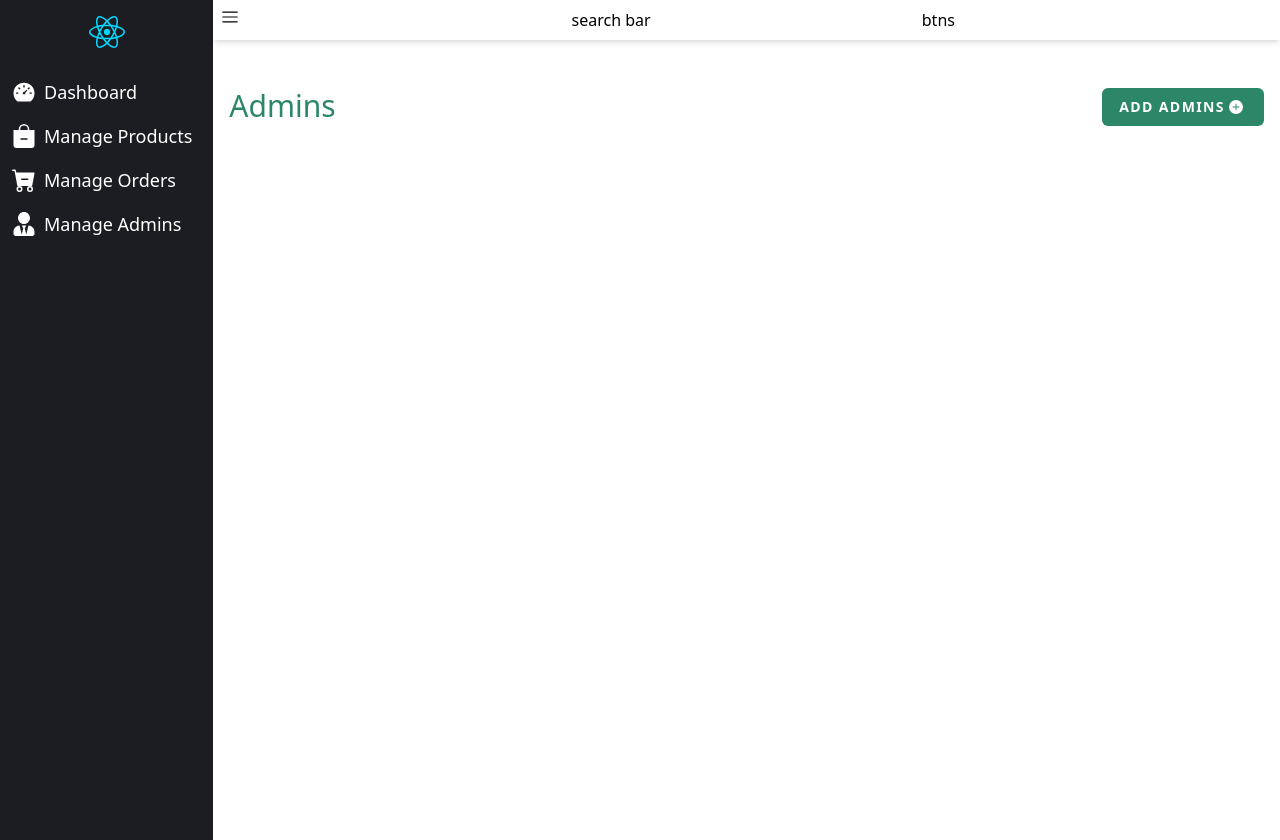
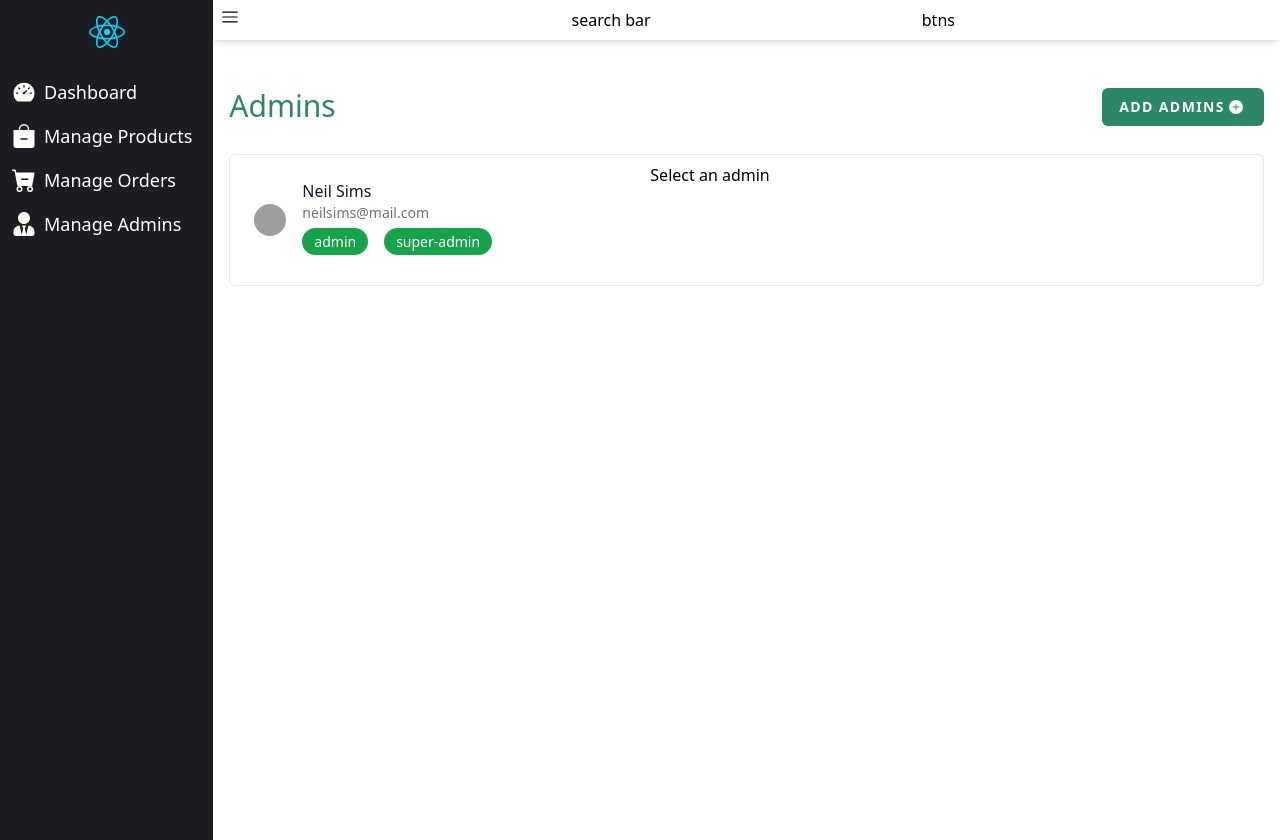
Before and after one commit to juniorEdris/Frontend.Inventory.App, a React (Vite) app: page /manage-admins in a window 1280 px wide. Built offline with nearby package versions, Linux system fonts and the light colour scheme; grey boxes are pictures that could not be loaded.

Commit message:
updated add Admin functionalities

```diff
--- /dev/null
+++ b/src/components/UI/Chips.jsx
@@ -0,0 +1,12 @@
+import React from "react";
+
+export const Chips = ({ id = 0, title = "", className = "" }) => {
+  return (
+    <span
+      className={`text-sm [word-wrap: break-word] py-1 mr-4   rounded-[16px] bg-green-600 px-[12px] text-[13px] font-normal normal-case leading-loose text-light shadow-none transition-[opacity] duration-300 ease-linear hover:!shadow-none ${className}`}
+      key={id}
+    >
+      {title}
+    </span>
+  );
+};
--- /dev/null
+++ b/src/components/UI/ProfileList.jsx
@@ -0,0 +1,37 @@
+import { BsFillArrowRightSquareFill } from "react-icons/bs";
+import { Chips } from "./Chips";
+
+const ProfileList = ({ admin }) => {
+  return (
+    <div className="flex items-center space-x-4" key={admin?.id}>
+      <div className="flex-shrink-0">
+        <img
+          className="w-8 h-8 rounded-full"
+          src="https://flowbite.com/docs/images/people/profile-picture-2.jpg"
+          alt="Neil image"
+        />
+      </div>
+      <div className="flex-1 min-w-0">
+        <p className="font-medium text-gray-900 truncate dark:text-white">
+          {admin?.name}
+        </p>
+        <p className="text-sm text-gray-500 truncate dark:text-gray-400">
+          {admin?.email}
+        </p>
+
+        {admin?.roles.length && (
+          <div className="my-[5px]">
+            {admin?.roles?.map((role, id) => (
+              <Chips id={id} title={role} />
+            ))}
+          </div>
+        )}
+      </div>
+      <div className="inline-flex items-center text-base font-semibold text-gray-900 dark:text-white opacity-0 hover:opacity-100">
+        <BsFillArrowRightSquareFill />
+      </div>
+    </div>
+  );
+};
+
+export default ProfileList;
--- a/src/utils/uiData.jsx
+++ b/src/utils/uiData.jsx
@@ -129,3 +129,12 @@ export const allInventories = [
     route: "/manage-products",
   },
 ];
+
+export const admins = [
+  {
+    id: 1,
+    name: "Neil Sims",
+    email: "neilsims@mail.com",
+    roles: ["admin", "super-admin"],
+  },
+];
--- a/src/views/Admins/index.jsx
+++ b/src/views/Admins/index.jsx
@@ -1,11 +1,148 @@
-import React from "react";
+import React, { useState } from "react";
 import withHeaderAndSidebar from "../../components/HOC/withHeaderAndSidebar";
 import { PageHeadingWithAddButton } from "../../components/UI/PageHeadings";
+import { admins } from "../../utils/uiData";
+import ProfileList from "../../components/UI/ProfileList";
+import CallBackModal from "../../components/UI/CallBackModal";
+import { Input } from "../../components/Inputs";
+import { toast } from "react-toastify";
+import { FaUserCircle } from "react-icons/fa";
+import { Chips } from "../../components/UI/Chips";
 
 const Admins = () => {
+  const [allAdmins, setAllAdmins] = useState(admins);
+  const [adminDetails, setAdminDetails] = useState(null);
+  const [newAdmin, setNewAdmin] = useState({
+    name: "",
+    email: "",
+  });
+  const [isOpenAddModal, setIsOpenAddModal] = useState(false);
+  const [roles, setRoles] = useState([]);
+
+  const handleRoles = (role) => {
+    setRoles((state) => [...state, role]);
+  };
+
+  const handleInputs = (e) => {
+    setNewAdmin((state) => ({ ...state, [e.target.name]: e.target.value }));
+  };
+
+  const closeAddModal = () => {
+    setIsOpenAddModal(false);
+    setNewAdmin({ name: "", email: "" });
+    setRoles([])
+  };
+
+  const handleAddAdmin = () => {
+    if (!!newAdmin?.name && !!newAdmin?.email) {
+      setAllAdmins((state) => [
+        { id: admins.length + 1, ...newAdmin, roles },
+        ...state,
+      ]);
+      closeAddModal();
+    } else {
+      toast.error("Fill all the inputs!");
+    }
+  };
+
   return (
     <div>
-        <PageHeadingWithAddButton title="Admins"/>
+      <PageHeadingWithAddButton
+        title="Admins"
+        handleAddBtn={() => setIsOpenAddModal(true)}
+      />
+
+      <div className={``}>
+        <div
+          className={`grid grid-cols-[400px_1fr] gap-3 border rounded-md p-2`}
+        >
+          <div className="">
+            <div className="">
+              <ul className="grid gap-1">
+                {allAdmins?.map((admin, id) => (
+                  <li
+                    className="p-3 sm:p-4 hover:bg-gray-50 cursor-pointer rounded-md"
+                    role="button"
+                    tabIndex={0}
+                    onClick={() => {
+                      setAdminDetails(admin);
+                    }}
+                    key={id}
+                  >
+                    <ProfileList key={id} admin={admin} />
+                  </li>
+                ))}
+              </ul>
+            </div>
+          </div>
+          <div className="">
+            {!adminDetails ? (
+              <div className="">Select an admin</div>
+            ) : (
+              <div className="flex gap-2 p-3 sm:p-4">
+                <div className="">
+                  <FaUserCircle className="text-3xl" />
+                </div>
+                <div className="">
+                  <p className="text-lg">{adminDetails?.name}</p>
+                  <div className="">
+                    {adminDetails?.roles?.map((role) => (
+                      <Chips title={role} />
+                    ))}
+                  </div>
+                </div>
+              </div>
+            )}
+          </div>
+        </div>
+      </div>
+
+      {/* Admin add Call Back Dialog */}
+      <CallBackModal
+        isOpen={isOpenAddModal}
+        closeModal={closeAddModal}
+        handleSubmit={handleAddAdmin}
+        modalTitle={"Add Admin"}
+        btnClasses="inline-flex justify-center rounded-md border border-transparent bg-blue-100 px-4 py-2 text-sm font-medium text-blue-900 hover:bg-blue-200 focus:outline-none focus-visible:ring-2 focus-visible:ring-blue-500 focus-visible:ring-offset-2"
+      >
+        <div className="">
+          <div className=" py-1">
+            <Input
+              customClasses=""
+              placeHolder=""
+              label="name"
+              name="name"
+              handleInput={handleInputs}
+              value={newAdmin?.name}
+            />
+          </div>
+          <div className=" py-1">
+            <Input
+              customClasses=""
+              placeHolder=""
+              label="email"
+              name="email"
+              handleInput={handleInputs}
+              value={newAdmin?.email}
+            />
+          </div>
+          <div className="relative w-full py-1">
+            <label className="">Roles</label>
+            <select
+              name="services"
+              onChange={(e) => handleRoles(e.target.value)}
+              className="w-full border border-stone-400 text-dark placeholder:text-gray-600 px-2 py-2 rounded focus:outline-none"
+            >
+              <option value="">Select one</option>
+              <option value="admin">Admin</option>
+              <option value="super-admin">Super Admin</option>
+              <option value="moderator">Moderator</option>
+              <option value="editor">Editor</option>
+            </select>
+          </div>
+        </div>
+      </CallBackModal>
+      {/* Admin add Call Back Dialog */}
     </div>
   );
 };
--- a/src/views/Products/index.jsx
+++ b/src/views/Products/index.jsx
@@ -63,7 +63,10 @@ const Products = () => {
       !!product?.price &&
       !!product?.quantity
     ) {
-      setAllProducts((state) => [{ ...product }, ...state]);
+      setAllProducts((state) => [
+        { id: products.length + 1, ...product },
+        ...state,
+      ]);
       setIsOpenAddModal(false);
       setProduct({
         name: "",
```
